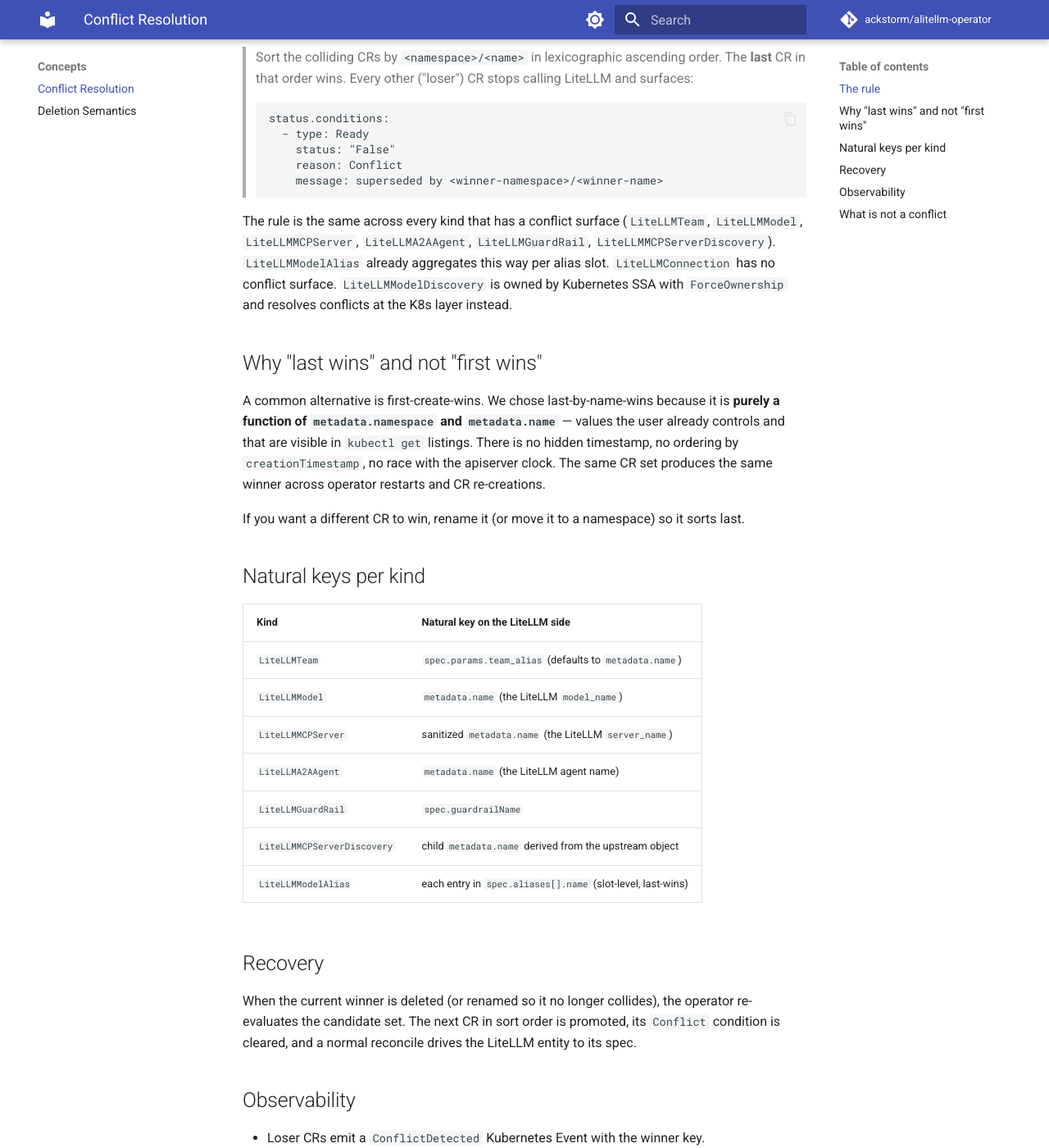
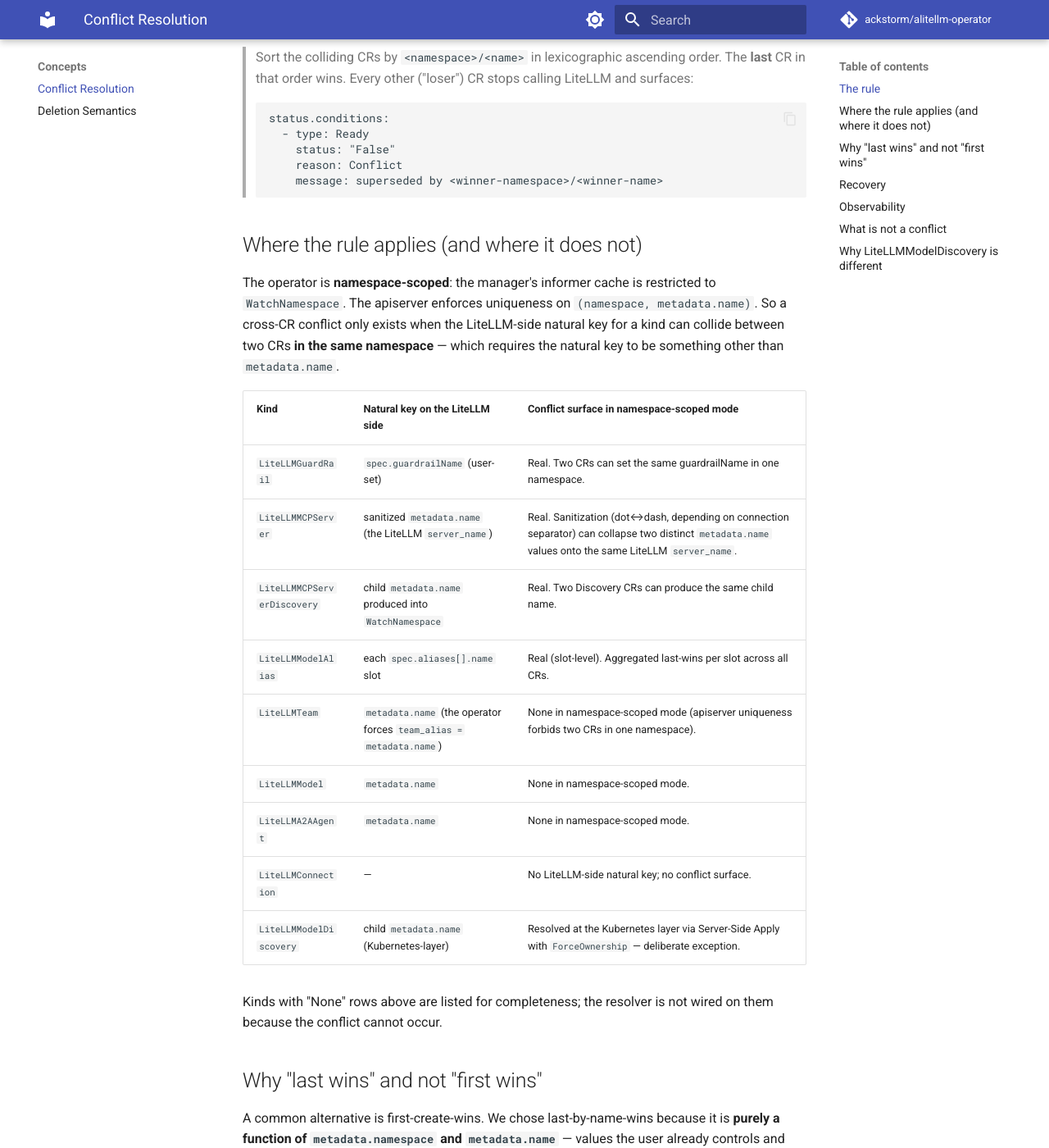
Before and after one commit to ackstorm/alitellm-operator, an MkDocs documentation site: the page built from docs/concepts/conflict-resolution.md, in a window 1280 px wide and 1400 px high, scrolled down 338 px. Shown: the whole window at 82% size. Built offline with MkDocs 1.6.1 and Material for MkDocs 9.7.7, drawn with Linux system fonts in a browser that asks for light colours; comment, search, counter and statistics services are not loaded; the version menu is left out; some of the changed text lies outside the part shown.

Commit message:
docs: rescope conflict resolution to single-namespace reality

````diff
--- a/docs/concepts/conflict-resolution.md
+++ b/docs/concepts/conflict-resolution.md
@@ -19,12 +19,29 @@
 >     message: superseded by <winner-namespace>/<winner-name>
 > ```
 
-The rule is the same across every kind that has a conflict surface
-(`LiteLLMTeam`, `LiteLLMModel`, `LiteLLMMCPServer`, `LiteLLMA2AAgent`,
-`LiteLLMGuardRail`, `LiteLLMMCPServerDiscovery`). `LiteLLMModelAlias`
-already aggregates this way per alias slot. `LiteLLMConnection` has no
-conflict surface. `LiteLLMModelDiscovery` is owned by Kubernetes SSA
-with `ForceOwnership` and resolves conflicts at the K8s layer instead.
+## Where the rule applies (and where it does not)
+
+The operator is **namespace-scoped**: the manager's informer cache is
+restricted to `WatchNamespace`. The apiserver enforces uniqueness on
+`(namespace, metadata.name)`. So a cross-CR conflict only exists when
+the LiteLLM-side natural key for a kind can collide between two CRs
+**in the same namespace** — which requires the natural key to be
+something other than `metadata.name`.
+
+| Kind                         | Natural key on the LiteLLM side                                     | Conflict surface in namespace-scoped mode                                              |
+|------------------------------|---------------------------------------------------------------------|----------------------------------------------------------------------------------------|
+| `LiteLLMGuardRail`           | `spec.guardrailName` (user-set)                                     | Real. Two CRs can set the same guardrailName in one namespace.                         |
+| `LiteLLMMCPServer`           | sanitized `metadata.name` (the LiteLLM `server_name`)               | Real. Sanitization (dot↔dash, depending on connection separator) can collapse two distinct `metadata.name` values onto the same LiteLLM `server_name`. |
+| `LiteLLMMCPServerDiscovery`  | child `metadata.name` produced into `WatchNamespace`                | Real. Two Discovery CRs can produce the same child name.                               |
+| `LiteLLMModelAlias`          | each `spec.aliases[].name` slot                                     | Real (slot-level). Aggregated last-wins per slot across all CRs.                       |
+| `LiteLLMTeam`                | `metadata.name` (the operator forces `team_alias = metadata.name`)  | None in namespace-scoped mode (apiserver uniqueness forbids two CRs in one namespace). |
+| `LiteLLMModel`               | `metadata.name`                                                     | None in namespace-scoped mode.                                                         |
+| `LiteLLMA2AAgent`            | `metadata.name`                                                     | None in namespace-scoped mode.                                                         |
+| `LiteLLMConnection`          | —                                                                   | No LiteLLM-side natural key; no conflict surface.                                      |
+| `LiteLLMModelDiscovery`      | child `metadata.name` (Kubernetes-layer)                            | Resolved at the Kubernetes layer via Server-Side Apply with `ForceOwnership` — deliberate exception. |
+
+Kinds with "None" rows above are listed for completeness; the resolver
+is not wired on them because the conflict cannot occur.
 
 ## Why "last wins" and not "first wins"
 
@@ -36,20 +53,7 @@
 same CR set produces the same winner across operator restarts and CR
 re-creations.
 
-If you want a different CR to win, rename it (or move it to a namespace)
-so it sorts last.
-
-## Natural keys per kind
-
-| Kind                         | Natural key on the LiteLLM side                                |
-|------------------------------|----------------------------------------------------------------|
-| `LiteLLMTeam`                | `spec.params.team_alias` (defaults to `metadata.name`)         |
-| `LiteLLMModel`               | `metadata.name` (the LiteLLM `model_name`)                     |
-| `LiteLLMMCPServer`           | sanitized `metadata.name` (the LiteLLM `server_name`)          |
-| `LiteLLMA2AAgent`            | `metadata.name` (the LiteLLM agent name)                       |
-| `LiteLLMGuardRail`           | `spec.guardrailName`                                           |
-| `LiteLLMMCPServerDiscovery`  | child `metadata.name` derived from the upstream object         |
-| `LiteLLMModelAlias`          | each entry in `spec.aliases[].name` (slot-level, last-wins)    |
+If you want a different CR to win, rename it so it sorts last.
 
 ## Recovery
 
@@ -69,10 +73,24 @@
 
 ## What is **not** a conflict
 
-- Two `LiteLLMModel` CRs with different `metadata.name` that happen to
-  point at the same upstream provider model: no conflict (different
-  natural keys; LiteLLM stores them as separate entries).
-- A `LiteLLMTeam` CR whose `metadata.name` matches an existing pre-LiteLLM
-  team that was created outside the operator: the operator adopts the
-  existing team on first reconcile (same key, no sibling CR), then the
-  resolver only kicks in when a second CR appears.
+- Two CRs of any kind with different `metadata.name` whose specs happen
+  to describe the same upstream provider model or remote URL: not a
+  conflict (different natural keys; LiteLLM stores them as separate
+  entries).
+- A `LiteLLMTeam` (or `LiteLLMModel`, `LiteLLMA2AAgent`) CR whose name
+  matches an existing pre-LiteLLM entry created outside the operator:
+  the operator adopts the existing entry on first reconcile via its
+  per-kind adoption logic (LiteLLM `team_id` smallest-wins,
+  `GetModelInfoByName`, `resolveAgentIDByName`, etc.). This is
+  LiteLLM-side adoption, not cross-CR conflict.
+
+## Why `LiteLLMModelDiscovery` is different
+
+`LiteLLMModelDiscovery` does not use the alpha-last-wins rule. It
+writes child `LiteLLMModel` CRs via Kubernetes Server-Side Apply with
+`ForceOwnership`. Conflict resolution happens at the Kubernetes layer:
+if a child CR is already owned by a different discovery (or by a
+user), SSA either takes ownership (when `ForceOwnership` is asserted)
+or rejects the write. The discovery-level reconciler raises
+`Ready=False, Reason=ChildConflict` with a message identifying the
+foreign owner.
````
Also changed, not shown: references/adr/0001-alpha-last-wins-conflict-resolution.md (+75 -34 lines).
